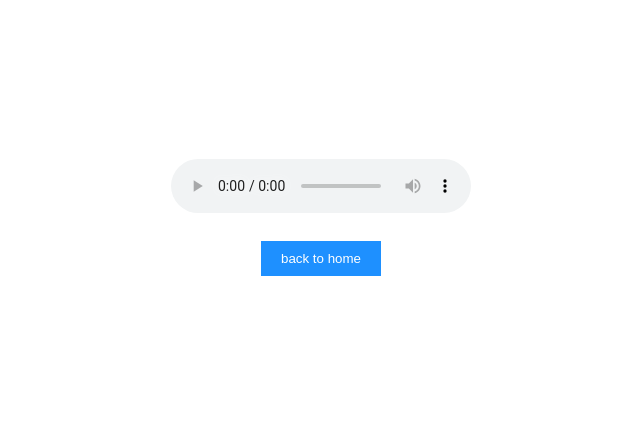
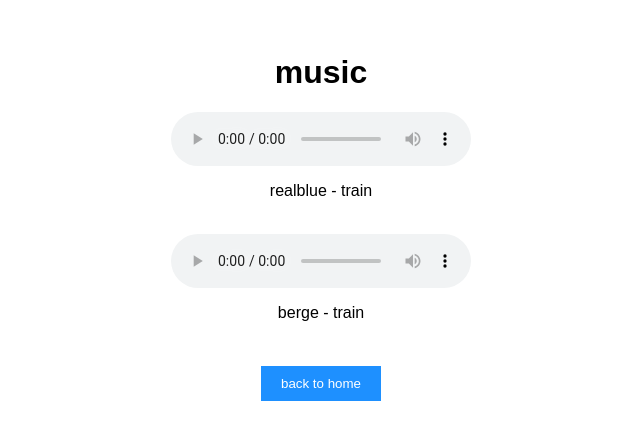
Before and after one commit to traijn/traijn.github.io, a plain HTML site: page music/index.html in a window 1280 px wide. Shown: the part 186-626 px from the top of the page, without its empty margins (319-959 px from the left). Drawn offline with Linux system fonts and the light colour scheme.

Commit message:
music for music2

```diff
--- a/music/index.html
+++ b/music/index.html
@@ -33,7 +33,12 @@
 </head>
 
 <body>
+  <h1>music</h1>
     <audio src="realblue.mp3" controls></audio>
+    <p>realblue - train</p>
+    <br>
+    <audio src="realblue.mp3" controls></audio>
+    <p>berge - train</p>
   <a href="/">
     <br>
     <button>back to home</button>
```
Also changed, not shown: 1 other file.
